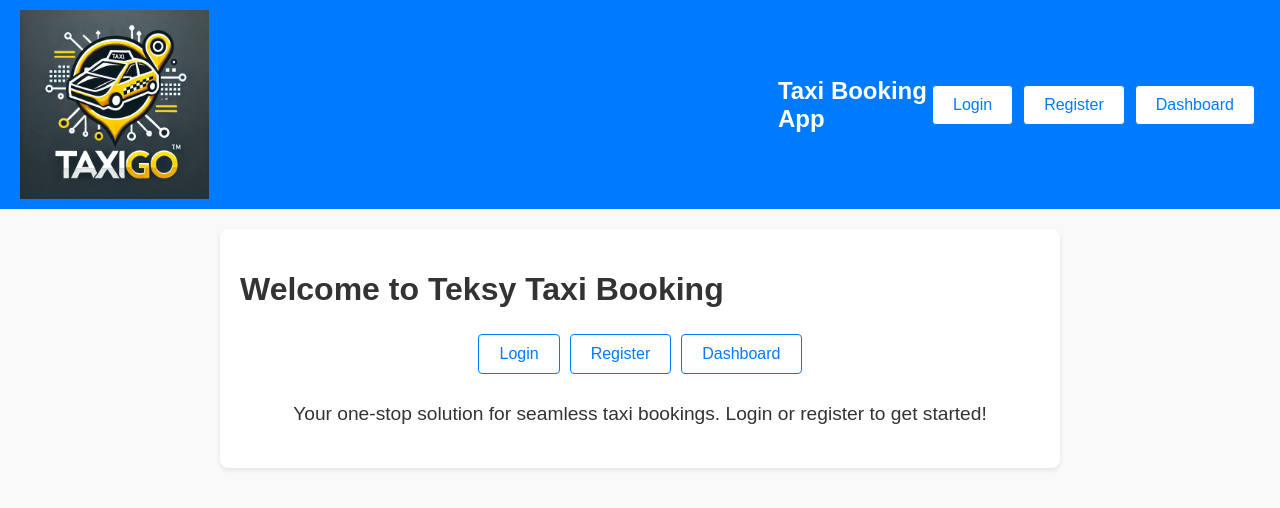
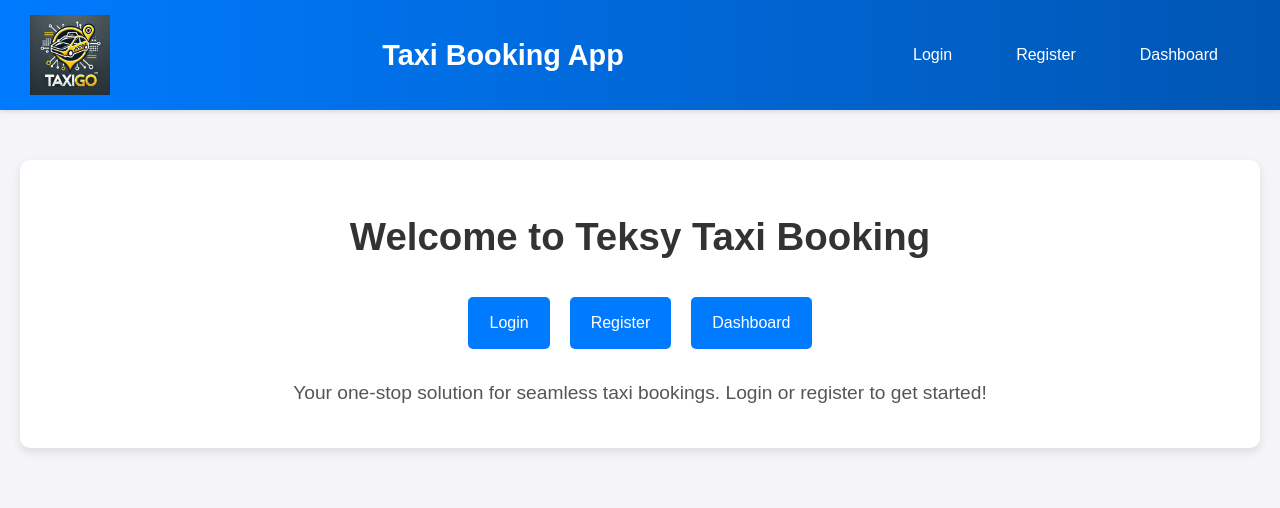
Before and after one commit to Tarto-4/taxi-booking-app, a React (Vite) app in the folder teksy/frontend/: page / in a window 1280 px wide. Shown: the top 508 px of the page. Built offline with nearby package versions, Linux system fonts and the light colour scheme.

Commit message:
Update styles.css

```diff
--- a/teksy/frontend/src/styles/styles.css
+++ b/teksy/frontend/src/styles/styles.css
@@ -1,27 +1,22 @@
+/* General Styles */
 body {
-  font-family: Arial, sans-serif;
+  font-family: 'Arial', sans-serif;
   margin: 0;
   padding: 0;
-  background-color: #f9f9f9;
+  background-color: #f4f4f9;
   color: #333;
+  line-height: 1.6;
 }
 
-.container {
-  max-width: 800px;
-  margin: 20px auto;
-  padding: 20px;
-  background-color: #fff;
-  border-radius: 8px;
-  box-shadow: 0 2px 4px rgba(0, 0, 0, 0.1);
-}
-
+/* Header Styles */
 .header {
   display: flex;
   align-items: center;
   justify-content: space-between;
-  padding: 10px 20px;
-  background-color: #007bff;
-  color: #fff;
+  padding: 15px 30px;
+  background: linear-gradient(90deg, #007bff, #0056b3);
+  color: white;
+  box-shadow: 0 2px 4px rgba(0, 0, 0, 0.1);
 }
 
 .logo-container {
@@ -30,48 +25,93 @@ body {
 }
 
 .logo {
-  max-width: 25%;
-  height: auto;
+  max-width: 80px;
+  margin-right: 15px;
 }
 
 .title {
+  font-size: 1.8rem;
   margin: 0;
-  font-size: 1.5em;
 }
 
 nav a {
-  margin: 0 10px;
-  color: #fff;
+  color: white;
   text-decoration: none;
+  margin: 0 15px;
+  padding: 8px 16px;
+  border: 1px solid transparent;
+  border-radius: 5px;
+  transition: background-color 0.3s, color 0.3s;
 }
 
 nav a:hover {
-  text-decoration: underline;
+  background-color: white;
+  color: #007bff;
 }
 
-main p {
-  font-size: 1.2em;
-  line-height: 1.6;
+/* Container Styles */
+.container {
+  max-width: 1200px;
+  margin: 50px auto;
+  padding: 20px;
+  background-color: white;
+  border-radius: 10px;
+  box-shadow: 0 4px 8px rgba(0, 0, 0, 0.1);
   text-align: center;
 }
 
-nav {
-  display: flex;
-  justify-content: center;
+.container h1 {
+  font-size: 2.4rem;
+  margin-bottom: 20px;
 }
 
-nav a {
-  padding: 10px 20px;
-  border: 1px solid #007bff;
-  border-radius: 4px;
-  text-align: center;
-  color: #007bff;
-  background-color: #fff;
-  text-decoration: none;
-  margin: 5px;
+.container p {
+  font-size: 1.2rem;
+  color: #555;
 }
 
-nav a:hover {
+.container nav a {
+  display: inline-block;
+  margin: 10px;
+  padding: 12px 20px;
   background-color: #007bff;
-  color: #fff;
+  color: white;
+  border-radius: 5px;
+  text-decoration: none;
+  transition: background-color 0.3s;
 }
+
+.container nav a:hover {
+  background-color: #0056b3;
+}
+
+/* Dashboard Styles */
+.dashboard {
+  display: grid;
+  grid-template-columns: repeat(3, 1fr);
+  gap: 20px;
+  margin-top: 20px;
+}
+
+.dashboard-card {
+  background-color: #f9f9f9;
+  border: 1px solid #ddd;
+  border-radius: 10px;
+  padding: 20px;
+  text-align: center;
+  box-shadow: 0 2px 4px rgba(0, 0, 0, 0.1);
+}
+
+.dashboard-card:hover {
+  transform: translateY(-5px);
+  box-shadow: 0 5px 10px rgba(0, 0, 0, 0.2);
+}
+
+.dashboard-card h3 {
+  font-size: 1.4rem;
+  margin-bottom: 10px;
+}
+
+.dashboard-card p {
+  color: #777;
+}
```
